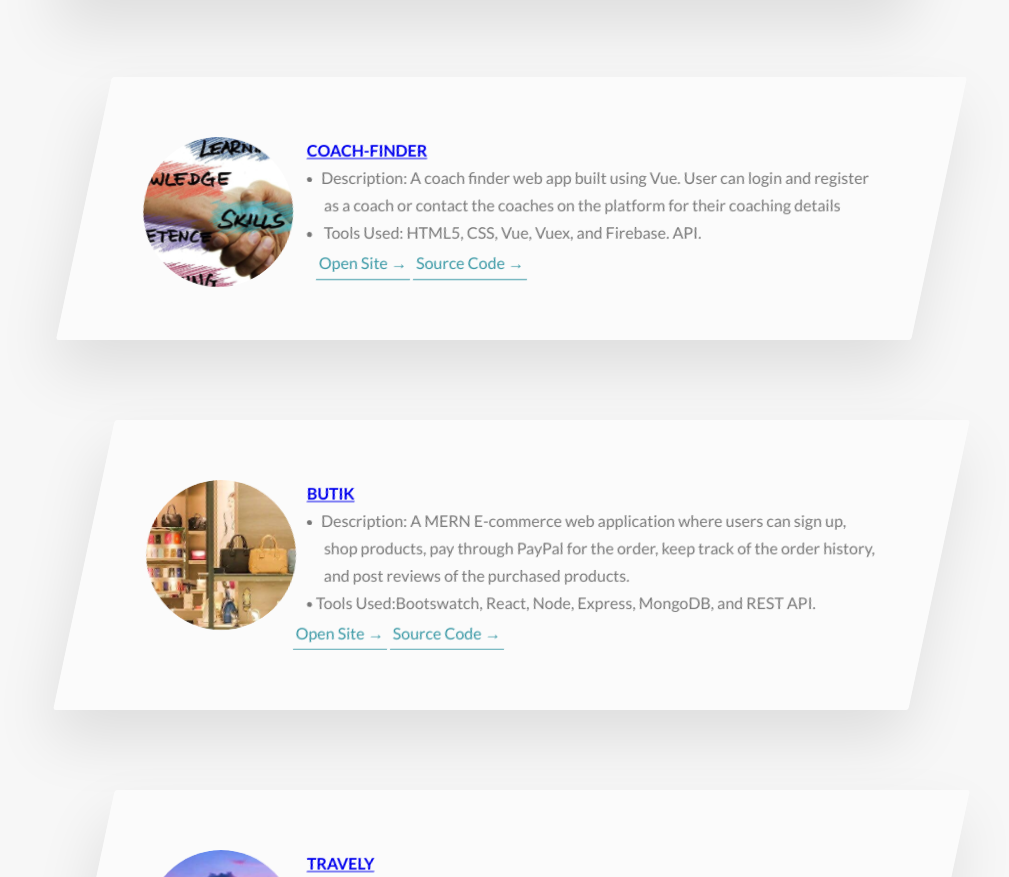
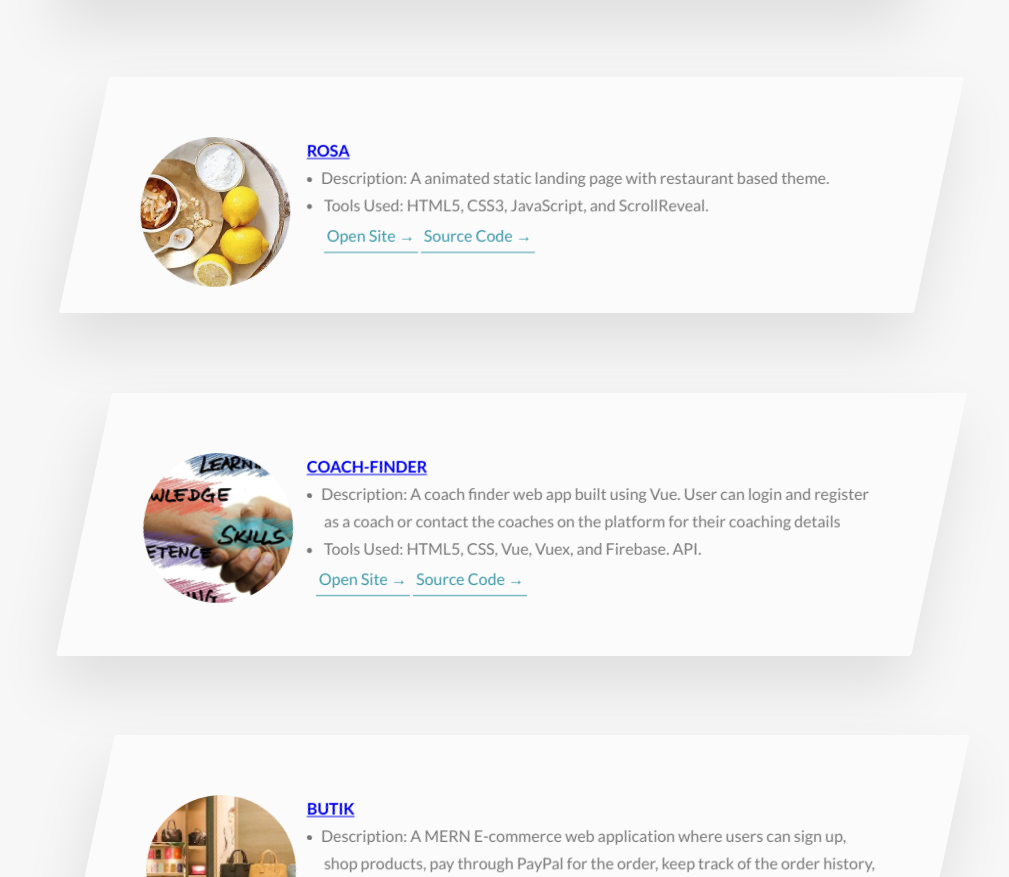
Before and after one commit to Apahadi73/portfolio-site, a website: page index.html in a window 1280 px wide. Shown: the part 5905-6782 px from the top of the page, without its empty margins (129-1138 px from the left). Drawn offline with Linux system fonts and the light colour scheme.

Commit message:
mega project 'Rosa' added

```diff
--- a/index.html
+++ b/index.html
@@ -67,7 +67,7 @@
           >
         </h1>
 
-        <a href="#section-tours" class="btn btn--white btn--animated"
+        <a href="#section-stories" class="btn btn--white btn--animated"
           >Discover my projects</a
         >
       </div>
@@ -574,10 +574,9 @@
         <a href="https://github.com/Apahadi73?tab=repositories" class="btn btn--blue btn--animated"
           >Discover All Projects</a
         ></div>
-
       </section>
 
-      <section class="section-stories">
+      <section class="section-stories" id="section-stories">
         <div class="u-center-text u-margin-bottom-big">
           <h2 class="heading-secondary">Mega Projects</h2>
         </div>
@@ -608,6 +607,40 @@
                 </li>
               </ul>
               <a href="https://github.com/Apahadi73/SwiftUI" class="btn-text">Source Code &rarr;</a>
+            </div>
+          </div>
+        </div>
+
+        <div class="row">
+          <div class="story">
+            <figure class="story__shape">
+              <img
+                src="img/food.jpg"
+                alt="Person on a tour"
+                class="story__img"
+              />
+              <figcaption
+                class="story__caption"
+                href="https://apahadi73.github.io/Rosa/"
+              >
+                Rosa
+              </figcaption>
+            </figure>
+            <div class="story__text">
+              <a
+                class="heading-tertiary u-margin-bottom-small"
+                href="https://apahadi73.github.io/Rosa/"
+                >Rosa</a
+              >
+              <ul>
+                <li>
+                  Description: A animated static landing page with restaurant based theme.
+                </li>
+
+                <li>Tools Used: HTML5, CSS3, JavaScript, and ScrollReveal.</li>
+              </ul>
+              <a href="https://apahadi73.github.io/Rosa/" class="btn-text">Open Site &rarr;</a>
+              <a href="https://github.com/Apahadi73/Rosa" class="btn-text">Source Code &rarr;</a>
             </div>
           </div>
         </div>
```
Also changed, not shown: img/food.jpg (added).
